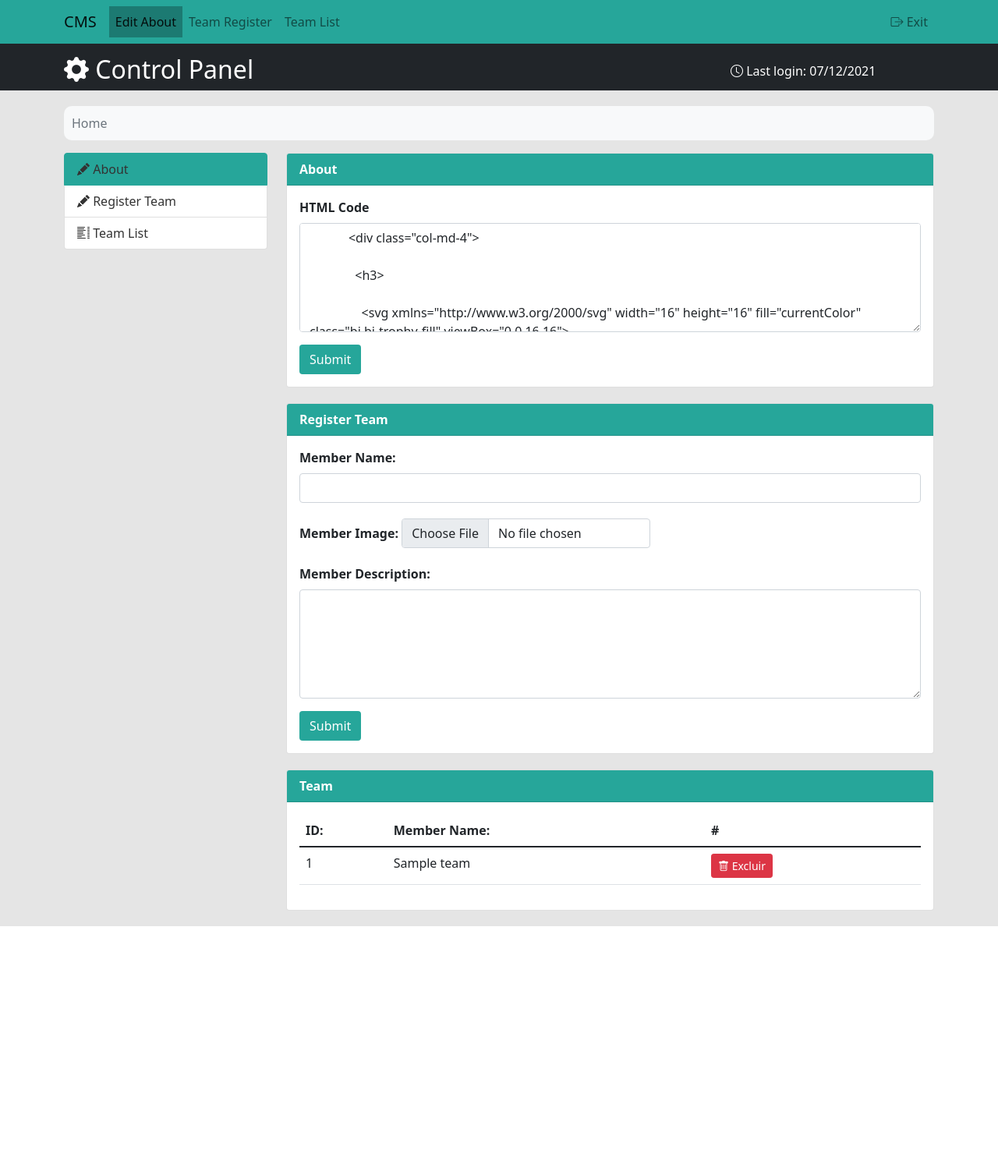
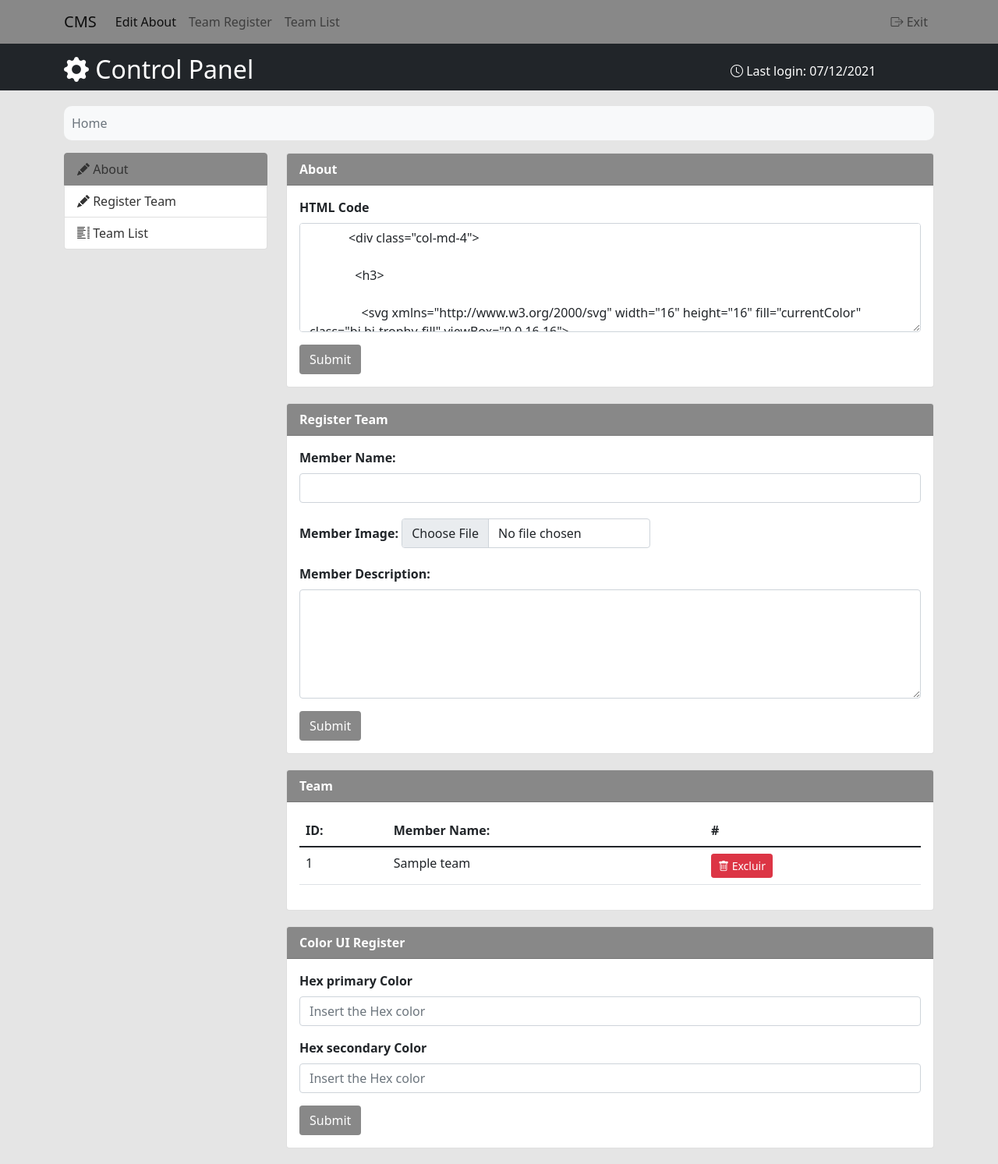
Before and after one commit to RafaMT93/PHP_With_BS_Project_CMS, a PHP site: page / in a window 1280 px wide. Shown: the whole page at 78% size. Before the commit the page ends 1188 px from the top, so only its background shows below. Run offline with PHP 8.4, Linux system fonts and the light colour scheme; data comes from the database, SQL or seed files in the repository; both versions use the stored data as it was after the commit; tables that the repository leaves empty hold one stand-in row (values such as "Sample post"); some libraries are stand-ins or nearby versions.

Commit message:
Fixed bug

```diff
--- a/css/style.css
+++ b/css/style.css
@@ -1,13 +1,4 @@
 @import url('https://cdn.jsdelivr.net/npm/bootstrap-icons@1.7.2/font/bootstrap-icons.css');
-:root {
-  --white: #fff;
-  --gray: #aaa;
-  --blackText: #333;
-  --dark: #212529;
-  --black: #000;
-  --defaultColor: #26a69a;
-  --defaultColorHover: #1c7a72;
-}
 * {
   margin: 0;
   padding: 0;
@@ -83,15 +74,14 @@
 label {
   font-weight: bold;
 }
-.memberImg{
+.memberImg {
   padding-top: 1.25rem;
   padding-bottom: 1.25rem;
 }
 #memberImage {
-  width:40%;
+  width: 40%;
   display: inline;
 }
-
 
 @media screen and (max-width: 1000px) {
   #header {
--- a/index.php
+++ b/index.php
@@ -14,7 +14,24 @@
     <link href="./css/style.css" rel="stylesheet">
 
     <title>Admin</title>
+    <style type="text/css">
+      <?php
+        $color = $pdo->prepare('SELECT * FROM `admin_config`');
+        $color->execute();
+        $color = $color->fetchAll();
+        foreach($color as $key => $val): ?>
+          :root {
+            --white: #fff;
+            --gray: #aaa;
+            --blackText: #333;
+            --dark: #212529;
+            --black: #000;
+            --defaultColor:<?php printf($val['PRIMARY_COLOR']); ?>;
+            --defaultColorHover: <?php printf($val['PRIMARY_COLOR']); ?>
 
+            }
+        <?php endforeach; ?>
+      </style>
   </head>
   <body>
 
@@ -95,11 +112,10 @@
 
           </div>
 
+          <div class="col-md-9">
 
-
-          <div class="col-md-9">
             <?php
-              if(isset($_POST['edit_about'])):
+                if(isset($_POST['edit_about'])):
                 $about = $_POST['aboutTeam'];
                 $pdo->exec('DELETE FROM `db_about`');
                 $sql = $pdo->prepare('INSERT INTO `db_about` VALUES (null, ?)');
@@ -124,8 +140,16 @@
                     unlink($final_name);
                   endif;
                 endif;
+              elseif(isset($_POST['register_color'])):
+                $primary_color = $_POST['primary_color'];
+                $secondary_color = $_POST['secondary_color'];
+                $pdo->exec('DELETE FROM `admin_config`');
+                $sql = $pdo->prepare("INSERT INTO `admin_config` VALUES (null, ?, ?)");
+                $sql->execute(array($primary_color, $secondary_color));
+                printf('<div class="alert alert-success"><b>Successfully</b> in change colors of UI!</div>');
               endif;
             ?>
+
             <section id="about_team_section" class="card">
 
               <div class="card-header bg-defaultColor">About</div>
@@ -219,6 +243,33 @@
               </div>
             </section>
 
+
+            <section id="colors_selector" class="card">
+
+            <div class="card-header bg-defaultColor">Color UI Register</div>
+
+              <div class="card-body">
+
+                <form method="post">
+
+                  <div class="mb-3 form-group">
+                    <label for="primary_color" class="form-label">Hex primary Color</label>
+                    <input type="text" class="form-control" placeholder="Insert the Hex color" name="primary_color" id="primary_color" />
+                  </div>
+
+                  <div class="mb-3 form-group">
+                    <label for="secondary_color" class="form-label">Hex secondary Color</label>
+                    <input type="text" class="form-control" placeholder="Insert the Hex color" name="secondary_color" id="secondary_color" />
+                  </div>
+
+                  <input type="hidden" name="register_color" value="">
+                  <button class="btn btn-md btn-defaultColor" type="submit">Submit</button>
+                </form>
+
+              </div>
+
+            </section>
+
           </div>
         </div>
       </div>
```
Also changed, not shown: bs_php_project.sql (+7 -0 lines).
